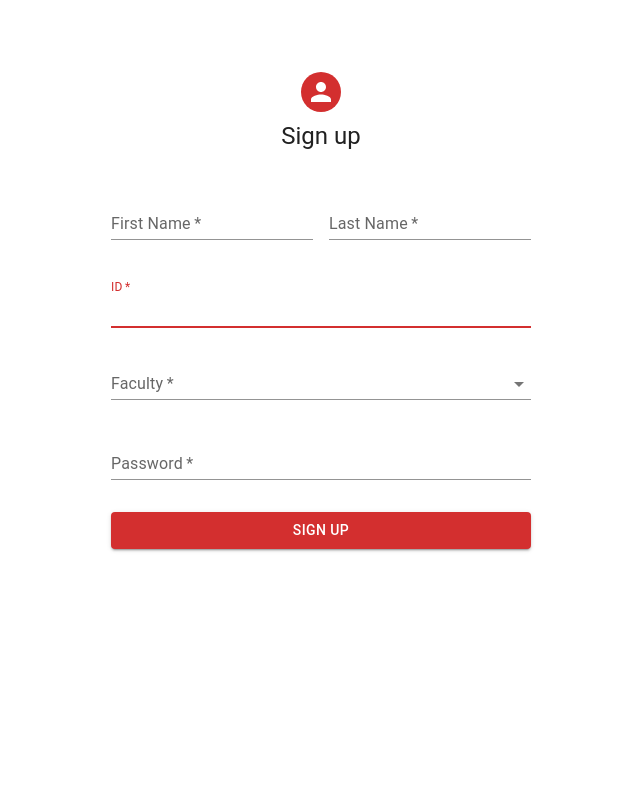
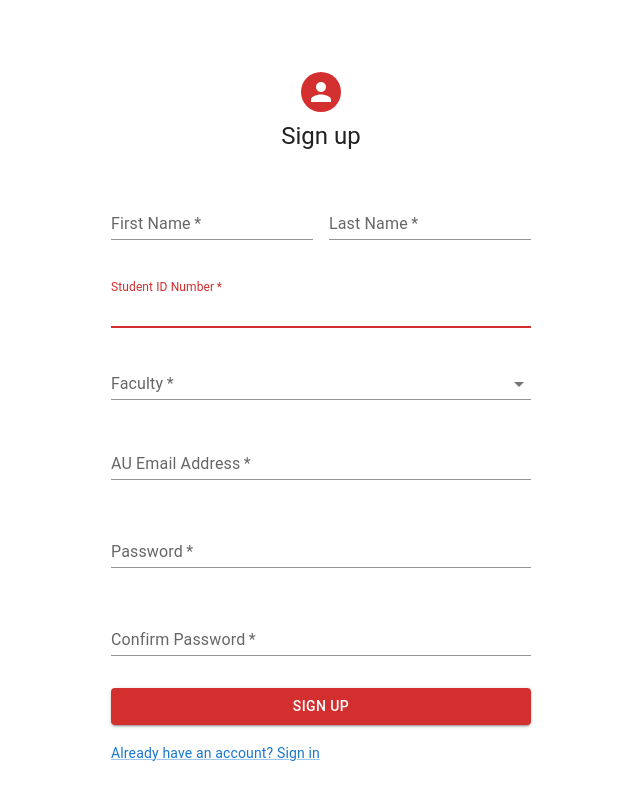
Before and after one commit to Vibolrottanaseng/student-review, a React (Create React App) app: page /SignUp in a window 1280 px wide. Shown: the whole page, without its empty margins (319-959 px from the left). Built offline with nearby package versions, Linux system fonts and the light colour scheme.

Commit message:
add signup feature

```diff
--- a/package.json
+++ b/package.json
@@ -14,6 +14,7 @@
     "@testing-library/react": "^13.4.0",
     "@testing-library/user-event": "^13.5.0",
     "autoprefixer": "^9.8.6",
+    "axios": "^1.3.3",
     "bootstrap": "^5.2.3",
     "postcss-cli": "^10.1.0",
     "react": "^18.2.0",
@@ -29,8 +30,8 @@
     "build": "react-scripts build",
     "test": "react-scripts test",
     "eject": "react-scripts eject",
-    "build:css":"postcss src/style/tailwind.css -o src/style/main.css",
-    "watch:css":"postcss src/style/tailwind.css -o src/style/main.css --watch"
+    "build:css": "postcss src/style/tailwind.css -o src/style/main.css",
+    "watch:css": "postcss src/style/tailwind.css -o src/style/main.css --watch"
   },
   "eslintConfig": {
     "extends": [
--- a/src/SignUp.js
+++ b/src/SignUp.js
@@ -1,37 +1,86 @@
-import * as React from 'react';
-import Avatar from '@mui/material/Avatar';
-import Button from '@mui/material/Button';
-import CssBaseline from '@mui/material/CssBaseline';
-import TextField from '@mui/material/TextField';
-import FormControlLabel from '@mui/material/FormControlLabel';
-import Grid from '@mui/material/Grid';
-import Box from '@mui/material/Box';
-import Typography from '@mui/material/Typography';
-import Container from '@mui/material/Container';
-import { createTheme, ThemeProvider } from '@mui/material/styles';
-import FormControl from '@mui/material/FormControl'
-import { InputLabel } from '@mui/material';
-import NativeSelect from '@mui/material/NativeSelect'
-import MenuItem from '@mui/material/MenuItem';
-import Select from '@mui/material/Select';
+import * as React from "react";
+import { useState } from "react";
+import axiosInstance from "./axios";
+import { useNavigate } from 'react-router-dom';
+// Material UI
+import Avatar from "@mui/material/Avatar";
+import Button from "@mui/material/Button";
+import CssBaseline from "@mui/material/CssBaseline";
+import TextField from "@mui/material/TextField";
+import FormControlLabel from "@mui/material/FormControlLabel";
+import Grid from "@mui/material/Grid";
+import Box from "@mui/material/Box";
+import Typography from "@mui/material/Typography";
+import Container from "@mui/material/Container";
+import { createTheme, ThemeProvider } from "@mui/material/styles";
+import FormControl from "@mui/material/FormControl";
+import { InputLabel } from "@mui/material";
+import NativeSelect from "@mui/material/NativeSelect";
+import MenuItem from "@mui/material/MenuItem";
+import Select from "@mui/material/Select";
+import Link from "@mui/material/Link";
+import Alert from '@mui/material/Alert';
 
 const theme = createTheme();
 
 export default function SignUp() {
+    const navigate = useNavigate();
+
+  const initialFormData = Object.freeze({
+    firstName: "",
+    lastName: "",
+    studentId: "",
+    email: "",
+    password: "",
+    confirmPassword: "",
+    faculty: ""
+  });
+
+  const [formData, updateFormData] = useState(initialFormData);
+
   const handleSubmit = (event) => {
     event.preventDefault();
-        const data = new FormData(event.currentTarget);
-        console.log({
-            email: data.get('email'),
-            password: data.get('password'),
+    console.log(formData);
+    console.log(Faculty);
+
+    axiosInstance
+      .post("register/", {
+        email: formData.email,
+        password: formData.password,
+        password2: formData.confirmPassword,
+        first_name: formData.firstName,
+        last_name: formData.lastName,
+        student_id: formData.studentId,
+        faculty: "1",
+      })
+      .then((res) => {
+        navigate("/SignIn");
+        if (res.status == 201) {
+            alert("Account Created Successfully.")
+        }
+        console.log(res);
+        console.log(res.data);
+      }).catch((error) => {
+        if (error.response) {
+            console.log(error.response.data);
+            alert(JSON.stringify(error.response.data));
+        }
       });
   };
 
-    const [Faculty, setFaculty] = React.useState('');
+  const [Faculty, setFaculty] = React.useState("");
 
-    const handleChange = (event) => {
+  const handleFacultyChange = (event) => {
     setFaculty(event.target.value);
-    }
+  };
+
+  const handleChange = (e) => {
+    updateFormData({
+      ...formData,
+      [e.target.name]: e.target.value.trim(),
+    });
+  };
+
   return (
     <ThemeProvider theme={theme}>
       <Container component="main" maxWidth="xs">
@@ -39,32 +88,35 @@ export default function SignUp() {
         <Box
           sx={{
             marginTop: 8,
-                        display: 'flex',
-                        flexDirection: 'column',
-                        alignItems: 'center',
+            display: "flex",
+            flexDirection: "column",
+            alignItems: "center",
           }}
         >
-                    <Avatar sx={{ m: 1, bgcolor: 'error.main' }}>
-                    </Avatar>
+          <Avatar sx={{ m: 1, bgcolor: "error.main" }}></Avatar>
           <Typography component="h1" variant="h5">
             Sign up
           </Typography>
-                    <Box component="form" noValidate onSubmit={handleSubmit} sx={{ mt: 3 }}>
+          <Box
+            component="form"
+            noValidate
+            // onSubmit={handleSubmit}
+            sx={{ mt: 3 }}
+          >
             <Grid container spacing={2}>
               <Grid item xs={12} sm={6}>
                 <TextField
                   margin="normal"
                   required
                   fullWidth
-                                    name="lastName"
+                  name="firstName"
                   label="First Name"
-                                    // type="last"
-                                    type="text"
-                                    id="lastName"
-                                    autoComplete="family-name"
-                                    variant='standard'
+                  id="firstName"
+                  autoComplete="firstname"
+                  variant="standard"
                   autoFocus
                   color="error"
+                  onChange={handleChange}
                 />
               </Grid>
               <Grid item xs={12} sm={6}>
@@ -74,13 +126,12 @@ export default function SignUp() {
                   fullWidth
                   name="lastName"
                   label="Last Name"
-                                    // type="last"
-                                    type="text"
                   id="lastName"
-                                    autoComplete="family-name"
-                                    variant='standard'
+                  autoComplete="Family Name"
+                  variant="standard"
                   autoFocus
                   color="error"
+                  onChange={handleChange}
                 />
               </Grid>
               <Grid item xs={12}>
@@ -88,39 +139,65 @@ export default function SignUp() {
                   margin="normal"
                   required
                   fullWidth
-                                    name="id"
-                                    label="ID"
+                  name="studentId"
+                  label="Student ID Number"
                   type="text"
-                                    id="email"
-                                    autoComplete="id"
-                                    variant='standard'
+                  id="studentId"
+                  autoComplete="email"
+                  variant="standard"
                   autoFocus
                   color="error"
+                  onChange={handleChange}
                 />
               </Grid>
               <Grid item xs={12}>
                 <FormControl required variant="standard" sx={{ minWidth: 420 }}>
-                                    <InputLabel id="demo-simple-select-standard-label">Faculty</InputLabel>
+                  <InputLabel id="demo-simple-select-standard-label">
+                    Faculty
+                  </InputLabel>
                   <Select
                     labelId="demo-simple-select-standard-label"
                     id="demo-simple-select-standard"
                     value={Faculty}
-                                        onChange={handleChange}
+                    onChange={handleFacultyChange}
                     label="Faculty"
                     color="error"
                   >
-                                        <MenuItem value={'MSME'}>School of Management and Economics</MenuItem>
-                                        <MenuItem value={'AR'}>School of Architechture and Desing</MenuItem>
-                                        <MenuItem value={'VMS'}>School of Science and Technlogy</MenuItem>
-                                        <MenuItem value={'CA'}>School of Communication Art</MenuItem>
-                                        <MenuItem value={'NS'}>School of Nursing Science</MenuItem>
-                                        <MenuItem value={'VME'}>School of Engineering</MenuItem>
-                                        <MenuItem value={'BA'}>School of Business</MenuItem>
-                                        <MenuItem value={'ART'}>School of Art</MenuItem>
-                                        <MenuItem value={'MU'}>School of Music</MenuItem>
-                                        <MenuItem value={'LA'}>School of Law</MenuItem>
+                    <MenuItem value={"MSME"}>
+                      School of Management and Economics
+                    </MenuItem>
+                    <MenuItem value={"AR"}>
+                      School of Architechture and Desing
+                    </MenuItem>
+                    <MenuItem value={"VMS"}>
+                      School of Science and Technlogy
+                    </MenuItem>
+                    <MenuItem value={"CA"}>
+                      School of Communication Art
+                    </MenuItem>
+                    <MenuItem value={"NS"}>School of Nursing Science</MenuItem>
+                    <MenuItem value={"VME"}>School of Engineering</MenuItem>
+                    <MenuItem value={"BA"}>School of Business</MenuItem>
+                    <MenuItem value={"ART"}>School of Art</MenuItem>
+                    <MenuItem value={"MU"}>School of Music</MenuItem>
+                    <MenuItem value={"LA"}>School of Law</MenuItem>
                   </Select>
                 </FormControl>
+              </Grid>
+              <Grid item xs={12}>
+                <TextField
+                  margin="normal"
+                  required
+                  fullWidth
+                  name="email"
+                  label="AU Email Address"
+                  type="email"
+                  id="email"
+                  autoComplete="email"
+                  variant="standard"
+                  color="error"
+                  onChange={handleChange}
+                />
               </Grid>
               <Grid item xs={12}>
                 <TextField
@@ -131,9 +208,25 @@ export default function SignUp() {
                   label="Password"
                   type="password"
                   id="password"
-                                    autoComplete="current-password"
+                  autoComplete="password"
                   variant="standard"
                   color="error"
+                  onChange={handleChange}
+                />
+              </Grid>
+              <Grid item xs={12}>
+                <TextField
+                  margin="normal"
+                  required
+                  fullWidth
+                  name="confirmPassword"
+                  label="Confirm Password"
+                  type="password"
+                  id="confirmPassword"
+                  autoComplete="confirm-password"
+                  variant="standard"
+                  color="error"
+                  onChange={handleChange}
                 />
               </Grid>
             </Grid>
@@ -143,13 +236,18 @@ export default function SignUp() {
               variant="contained"
               color="error"
               sx={{ mt: 3, mb: 2 }}
+              onClick={handleSubmit}
             >
               Sign Up
             </Button>
-
+            <Grid item>
+              <Link href="#" variant="body2">
+                Already have an account? Sign in
+              </Link>
+            </Grid>
           </Box>
         </Box>
       </Container>
-        </ThemeProvider >
+    </ThemeProvider>
   );
 }
--- /dev/null
+++ b/src/axios.js
@@ -0,0 +1,17 @@
+import axios from 'axios';
+
+const baseURL = 'http://127.0.0.1:8000/api/v1/';
+
+const axiosInstance = axios.create({
+    baseURL: baseURL,
+    timeout: 5000,
+    headers: {
+        Authorization: localStorage.getItem('access_token')
+        ? 'JWT ' + localStorage.getItem('access_token')
+        : null,
+        "Content-Type" : 'application/json',
+        Accept: 'application/json',
+    }
+})
+
+export default axiosInstance;
```
Also changed, not shown: src/Components/layouts/Header/Header.js (+8 -0 lines), 1 other file (tests, documents, lock files or other folders). Lines whose indentation alone changed are shown as unchanged.
